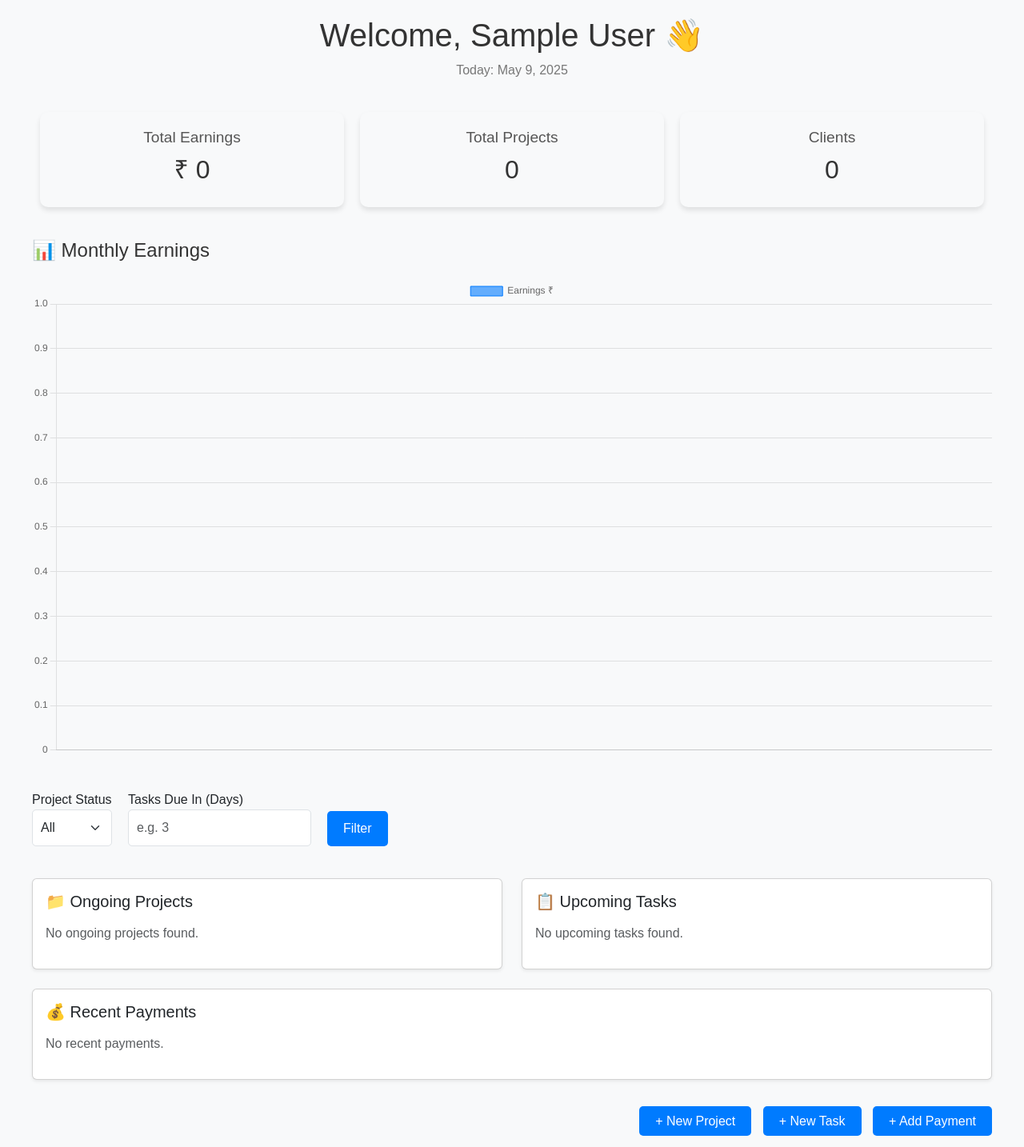
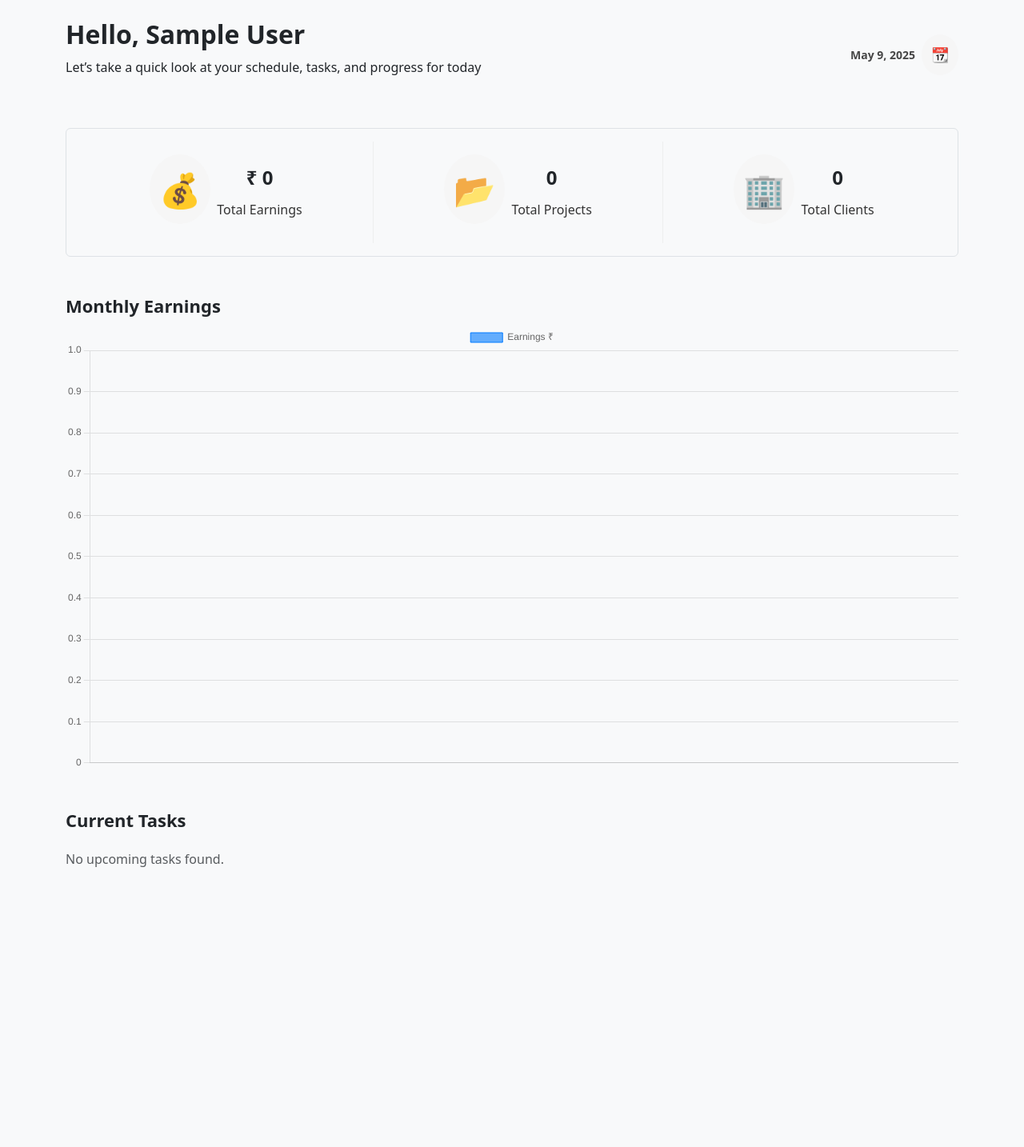
Before and after one commit to joisemp/freedo, a Django app: page /dashboard/ in a window 1280 px wide. Shown: the whole page at 80% size. After the commit the page ends 1084 px from the top, so only its background shows below. Run offline with Django 4.2, Linux system fonts and the light colour scheme; the visitor is signed in with stand-in values (Sample User, id 1); data that the repository does not hold is empty; some libraries are stand-ins or nearby versions.

Commit message:
Updated dashboard design

```diff
--- /dev/null
+++ b/src/static/core/change_password_page/style.css
@@ -0,0 +1 @@
+/*# sourceMappingURL=style.css.map */
--- /dev/null
+++ b/src/static/dashboard/style.css
@@ -0,0 +1,68 @@
+#banner .heading {
+  font-size: 32px;
+  font-weight: 700;
+  margin-bottom: 10px;
+}
+#banner .sub-head {
+  font-size: 16px;
+  font-weight: 400;
+}
+#banner .date {
+  font-size: 14px;
+  font-weight: 600;
+  color: #474747;
+}
+#banner .stat-icon {
+  background-color: #f6f6f6;
+  padding: 12px;
+  border-radius: 50%;
+  font-size: 18px;
+}
+
+#stats .stat-icon {
+  background-color: #f6f6f6;
+  padding: 12px;
+  border-radius: 50%;
+  font-size: 42px;
+}
+#stats .stat-block {
+  border-right: 1px solid #eee;
+}
+#stats .last-block {
+  border-right: none;
+}
+#stats .stat-link {
+  text-decoration: none;
+  color: #333;
+  font-size: 16px;
+  font-weight: 500;
+  margin-top: 5px;
+  display: block;
+}
+#stats .stat-link:hover {
+  text-decoration: underline;
+}
+
+#chart-section .chart-title {
+  font-size: 22px;
+  font-weight: 600;
+  margin-bottom: 10px;
+}
+
+#tasks-section .tasks-title {
+  font-size: 22px;
+  font-weight: 600;
+  margin-bottom: 20px;
+}
+#tasks-section .list-group {
+  border-radius: 0;
+}
+#tasks-section .list-group .list-group-item {
+  border-radius: 0;
+  border: 1px solid #eee;
+  margin-bottom: 10px;
+  padding: 15px;
+  background-color: #f6f6f6;
+  font-size: 16px;
+  font-weight: 500;
+}/*# sourceMappingURL=style.css.map */
--- /dev/null
+++ b/src/static/dashboard/style.scss
@@ -0,0 +1,81 @@
+#banner{
+    .heading{
+        font-size: 32px;
+        font-weight: 700;
+        margin-bottom: 10px;
+    }
+
+    .sub-head{
+        font-size: 16px;
+        font-weight: 400;
+    }
+
+    .date{
+        font-size: 14px;
+        font-weight: 600;
+        color: #474747;
+    }
+
+    .stat-icon {
+        background-color: #f6f6f6;
+        padding: 12px;
+        border-radius: 50%;
+        font-size: 18px;
+    }
+}
+
+#stats{
+    .stat-icon {
+        background-color: #f6f6f6;
+        padding: 12px;
+        border-radius: 50%;
+        font-size: 42px;
+    }
+    .stat-block {
+        border-right: 1px solid #eee;
+    }
+    .last-block {
+        border-right: none;
+    }
+
+    .stat-link{
+        text-decoration: none;
+        color: #333;
+        font-size: 16px;
+        font-weight: 500;
+        margin-top: 5px;
+        display: block;
+
+        &:hover{
+            text-decoration: underline;
+        }
+    }
+}
+
+#chart-section{
+    .chart-title{
+        font-size: 22px;
+        font-weight: 600;
+        margin-bottom: 10px;
+    }
+}
+
+#tasks-section{
+    .tasks-title{
+        font-size: 22px;
+        font-weight: 600;
+        margin-bottom: 20px;
+    }
+    .list-group{
+        border-radius: 0;
+        .list-group-item{
+            border-radius: 0;
+            border: 1px solid #eee;
+            margin-bottom: 10px;
+            padding: 15px;
+            background-color: #f6f6f6;
+            font-size: 16px;
+            font-weight: 500;
+        }
+    }
+}
--- a/src/templates/dashboard/dashboard.html
+++ b/src/templates/dashboard/dashboard.html
@@ -1,231 +1,109 @@
 {% extends "base.html" %}
 {% load static %}
 
+{% block style %}
+<link rel="stylesheet" href="{% static 'dashboard/style.css' %}">
+{% endblock style %}
+
 {% block content %}
-<style>
-  .dashboard-container {
-    margin: 20px auto;
-    max-width: 1200px;
-    font-family: Arial, sans-serif;
-  }
 
-  .dashboard-header {
-    text-align: center;
-    margin-bottom: 40px;
-  }
+<section id="banner">
+  <div class="container py-4">
+    <div class="row">
+      <div class="col">
+        <h2 class="heading">Hello, {{ user.first_name }} {{ user.last_name }}</h2>
+        <p class="sub-head">Let’s take a quick look at your schedule, tasks, and progress for today</p>
+      </div>
+      <div class="col d-flex align-items-center justify-content-end">
+        <p class="d-flex align-items-center mb-0 me-2 date">{{ today }}
+        <div class="stat-icon">📆</div>
+        </p>
+      </div>
+    </div>
+  </div>
+</section>
 
-  .dashboard-header h2 {
-    font-size: 2.5rem;
-    color: #333;
-  }
+<section id="stats">
+  <div class="container py-4">
+    <div class="d-flex flex-wrap border rounded p-3 text-center">
 
-  .dashboard-header p {
-    font-size: 1rem;
-    color: #777;
-  }
-
-  .kpi-section {
-    display: flex;
-    justify-content: space-between;
-    margin-bottom: 40px;
-  }
-
-  .kpi-card {
-    flex: 1;
-    margin: 0 10px;
-    padding: 20px;
-    border-radius: 10px;
-    background-color: #f8f9fa;
-    box-shadow: 0 4px 6px rgba(0, 0, 0, 0.1);
-    text-align: center;
-  }
-
-  .kpi-card h5 {
-    font-size: 1.2rem;
-    color: #555;
-  }
-
-  .kpi-card h3 {
-    font-size: 2rem;
-    color: #333;
-    margin-top: 10px;
-  }
-
-  .chart-section {
-    margin-bottom: 40px;
-  }
-
-  .chart-section h4 {
-    font-size: 1.5rem;
-    color: #333;
-    margin-bottom: 20px;
-  }
-
-  .filter-section {
-    margin-bottom: 40px;
-  }
-
-  .filter-section form {
-    display: flex;
-    gap: 20px;
-    align-items: flex-end;
-  }
-
-  .filter-section .form-control,
-  .filter-section .form-select {
-    border-radius: 5px;
-    padding: 10px;
-    font-size: 1rem;
-  }
-
-  .filter-section button {
-    padding: 10px 20px;
-    font-size: 1rem;
-    border-radius: 5px;
-    background-color: #007bff;
-    color: #fff;
-    border: none;
-    cursor: pointer;
-  }
-
-  .filter-section button:hover {
-    background-color: #0056b3;
-  }
-
-  .list-section {
-    display: flex;
-    gap: 20px;
-  }
-
-  .list-card {
-    flex: 1;
-    padding: 20px;
-    border-radius: 10px;
-    background-color: #f8f9fa;
-    box-shadow: 0 4px 6px rgba(0, 0, 0, 0.1);
-  }
-
-  .list-card h5 {
-    font-size: 1.2rem;
-    color: #555;
-    margin-bottom: 20px;
-  }
-
-  .list-card ul {
-    list-style: none;
-    padding: 0;
-  }
-
-  .list-card ul li {
-    display: flex;
-    justify-content: space-between;
-    align-items: center;
-    padding: 10px 0;
-    border-bottom: 1px solid #ddd;
-  }
-
-  .list-card ul li:last-child {
-    border-bottom: none;
-  }
-
-  .quick-actions {
-    text-align: right;
-    margin-top: 40px;
-  }
-
-  .quick-actions a {
-    margin-left: 10px;
-    padding: 10px 20px;
-    font-size: 1rem;
-    border-radius: 5px;
-    text-decoration: none;
-    color: #fff;
-    background-color: #007bff;
-  }
-
-  .quick-actions a:hover {
-    background-color: #0056b3;
-  }
-</style>
-
-<div class="dashboard-container">
-  <div class="dashboard-header">
-    <h2>Welcome, {{ user.first_name }} {{ user.last_name }} 👋</h2>
-    <p>Today: {{ today }}</p>
+      <!-- Efficiency -->
+      <div class="d-flex flex-row align-items-center justify-content-center flex-fill p-3 stat-block">
+        <div class="stat-icon mb-2 me-2">💰</div>
+        <div>
+          <h4 class="fw-semibold">₹ {{ total_earnings }}</h4>
+          <div class="d-flex align-items-center">
+            <div class="fs-5">
+              <a class="stat-link" href="#">Total Earnings</a>
             </div>
-
-  <div class="kpi-section">
-    <div class="kpi-card">
-      <h5>Total Earnings</h5>
-      <h3>₹ {{ total_earnings }}</h3>
           </div>
-    <div class="kpi-card">
-      <h5>Total Projects</h5>
-      <h3>{{ project_count }}</h3>
-    </div>
-    <div class="kpi-card">
-      <h5>Clients</h5>
-      <h3>{{ client_count }}</h3>
         </div>
       </div>
 
-  <div class="chart-section">
-    <h4>📊 Monthly Earnings</h4>
+      <div class="d-flex flex-row align-items-center justify-content-center flex-fill p-3 stat-block">
+        <div class="stat-icon mb-2 me-2">📂</div>
+        <div>
+          <h4 class="fw-semibold">{{project_count}}</h4>
+          <div class="d-flex align-items-center">
+            <div class="fs-5">
+              <a class="stat-link" href="#">Total Projects</a>
+            </div>
+          </div>
+        </div>
+      </div>
+
+      <div class="d-flex flex-row align-items-center justify-content-center flex-fill p-3 last-block">
+        <div class="stat-icon mb-2 me-2">🏢</div>
+        <div>
+          <h4 class="fw-semibold">{{client_count}}</h4>
+          <div class="d-flex align-items-center">
+            <div class="fs-5">
+              <a class="stat-link" href="#">Total Clients</a>
+            </div>
+          </div>
+        </div>
+      </div>
+
+    </div>
+  </div>
+</section>
+
+<section id="chart-section">
+  <div class="container py-4">
+    <div>
+      <h5 class="chart-title">Monthly Earnings</h5>
       <canvas id="earningsChart"></canvas>
     </div>
+  </div>
+</section>
 
-  <div class="filter-section">
-    <form method="get" hx-get="{% url 'dashboard:filter' %}" hx-target="#filter-results" hx-swap="innerHTML">
+<section id="tasks-section">
+  <div class="container py-4">
+    <h5 class="mb-4 tasks-title">Current Tasks</h5>
+    {% if upcoming_tasks %}
+    <ul class="list-group">
+      {% for task in upcoming_tasks %}
+      <li class="list-group-item d-flex justify-content-between align-items-center">
         <div>
-        <label for="status">Project Status</label>
-        <select name="status" id="status" class="form-select">
-          <option value="">All</option>
-          <option value="ongoing">Ongoing</option>
-          <option value="completed">Completed</option>
-        </select>
+          <strong>{{ task.title }}</strong>
+          <small class="text-muted">({{ task.project.title }})</small>
         </div>
-      <div>
-        <label for="due_in">Tasks Due In (Days)</label>
-        <input type="number" name="due_in" id="due_in" class="form-control" placeholder="e.g. 3">
-      </div>
-      <button type="submit">Filter</button>
-    </form>
-  </div>
-
-  <div id="filter-results" class="mt-4">
-    {% include 'dashboard/partials/filter_results.html' %}
-  </div>
-
-  <!-- Recent Payments -->
-  <div class="card shadow-sm p-3 mb-4">
-    <h5 class="mb-3">💰 Recent Payments</h5>
-    {% if recent_payments %}
-      <ul class="list-group">
-        {% for payment in recent_payments %}
-          <li class="list-group-item d-flex justify-content-between">
-            {{ payment.project.title }} - ₹{{ payment.amount }}
-            <small class="text-muted">{{ payment.date }}</small>
+        <span class="badge bg-danger">Due: {{ task.due_date }}</span>
       </li>
       {% endfor %}
     </ul>
     {% else %}
-      <p class="text-muted">No recent payments.</p>
+    <p class="text-muted">No upcoming tasks found.</p>
     {% endif %}
   </div>
-
-  <div class="quick-actions">
-    <a href="{% url 'projects:project_create' %}">+ New Project</a>
-    <a href="{% url 'tasks:task_create' %}">+ New Task</a>
-    <a href="{% url 'payments:payment_create' %}">+ Add Payment</a>
-  </div>
-</div>
+</section>
 
 <!-- Chart.js -->
 <script src="https://cdn.jsdelivr.net/npm/chart.js"></script>
 <script>
   const ctx = document.getElementById('earningsChart').getContext('2d');
-  const chartLabels = {{ chart_labels|safe }};
-  const chartData = {{ chart_data|safe }};
+  const chartLabels = {{ chart_labels| safe }};
+  const chartData = {{ chart_data| safe }};
 
   const earningsChart = new Chart(ctx, {
     type: 'bar',
```
Lines whose indentation alone changed are shown as unchanged.
